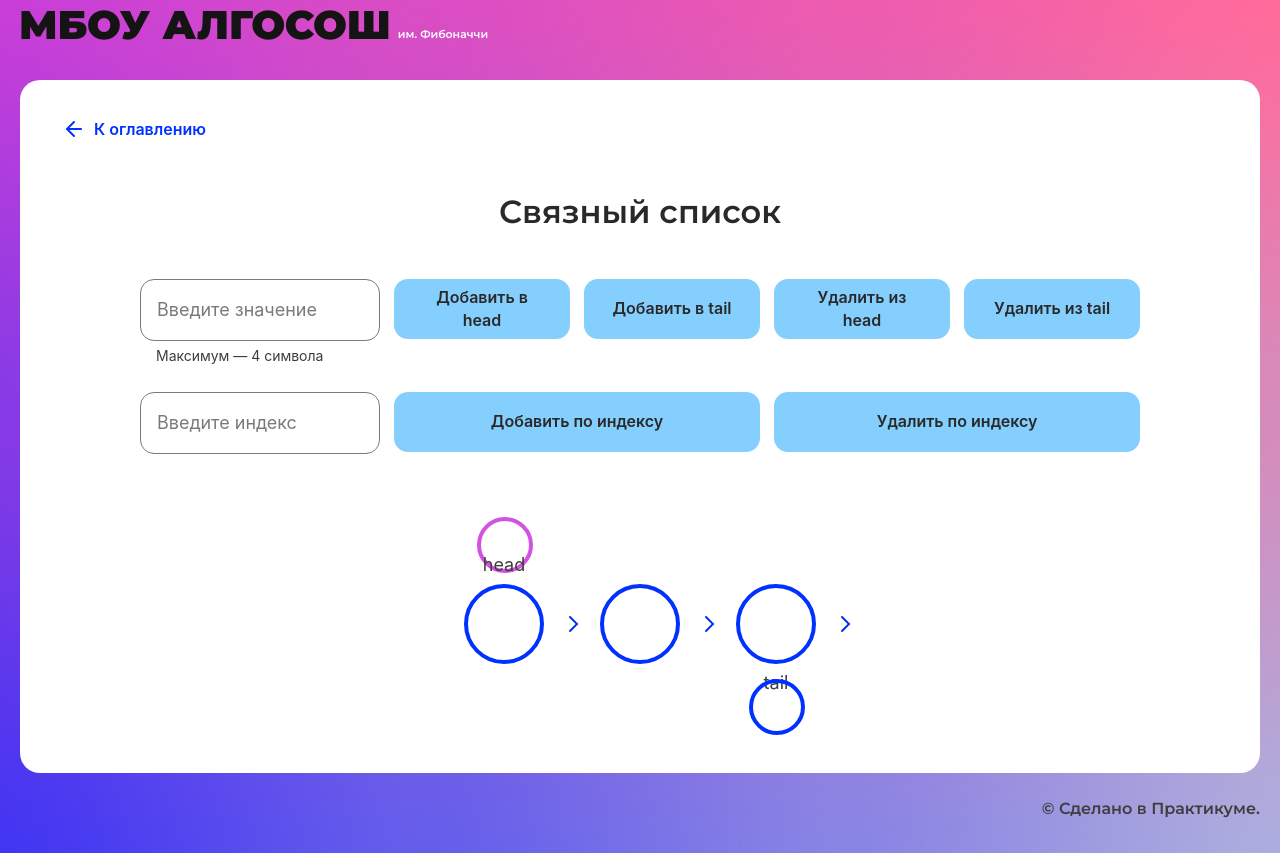
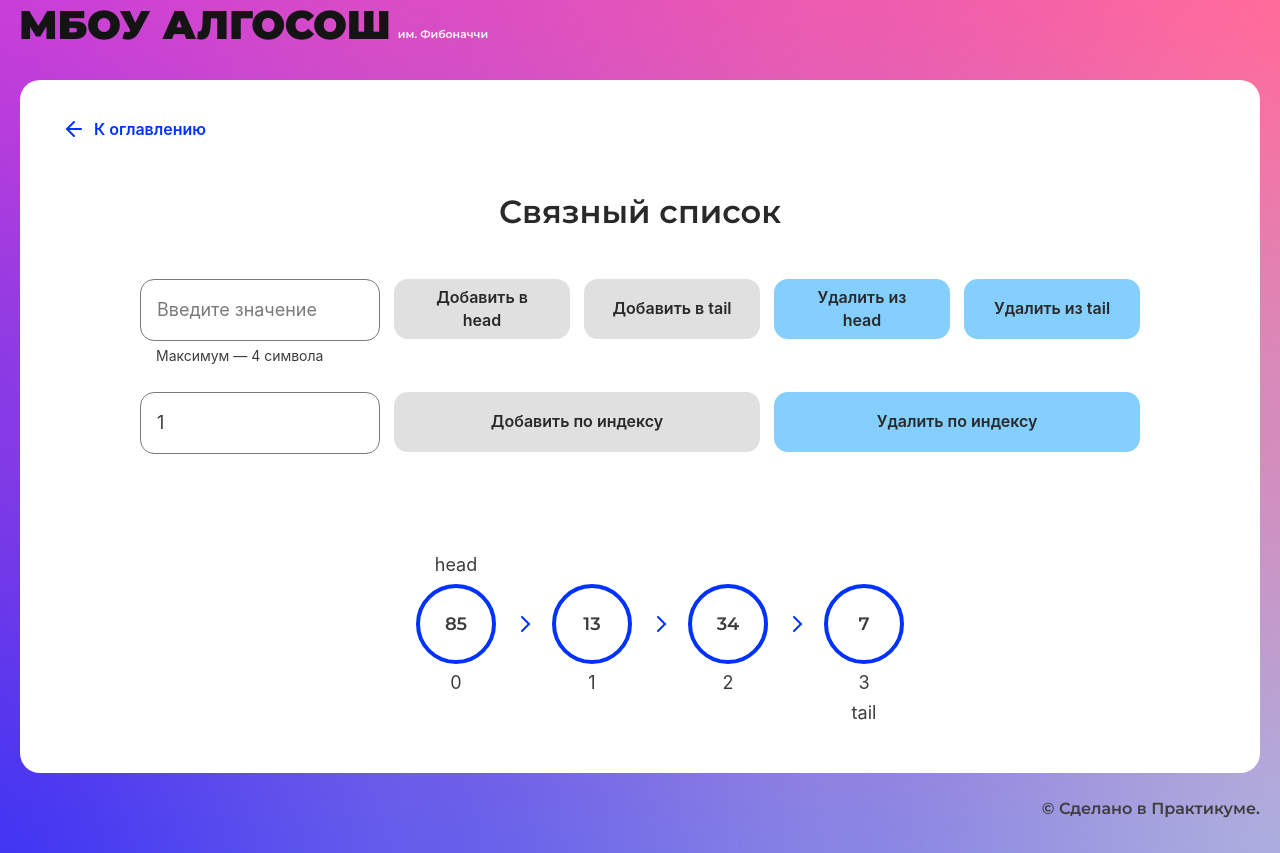
Before and after one commit to Feelcover/algososh, a React (Create React App) app: page /list in a window 1280 px wide. Built offline with nearby package versions, Linux system fonts and the light colour scheme.

Commit message:
готовый list-page

```diff
--- a/src/components/list-page/list-page.module.css
+++ b/src/components/list-page/list-page.module.css
@@ -33,15 +33,19 @@
   width: 240px;
 }
 
-.upElement {
+.smallElement {
   position: absolute;
+  z-index: 9;
+  background-color: #FFFFFF;
+}
+
+.add {
   top: -67px;
   left: 13px;
 }
 
-.downElement {
-  position: absolute;
-  top: 95px;
+.delete {
+  top: 92px;
   left: 13px;
 }
 
--- a/src/components/list-page/list-page.tsx
+++ b/src/components/list-page/list-page.tsx
@@ -12,12 +12,14 @@ import List from "./listClass";
 
 const initialArray = ["85", "13", "34", "7"];
 const list = new List<string>(initialArray);
+const maxLength = 1;
+const maxIndex = 9;
 
 export const ListPage: React.FC = () => {
   const listArr: TList[] = initialArray.map((item) => ({
     value: item,
     state: ElementStates.Default,
-    Element: null,
+    element: null,
   }));
   const [arr, setArr] = useState<TList[]>(listArr);
   const [isLoading, setIsLoading] = useState({
@@ -31,20 +33,20 @@ export const ListPage: React.FC = () => {
   });
 
   const [inputValue, setInputValue] = useState<string>("");
-  const [inputIndex, setInputIndex] = useState<string>("");
+  const [inputIndex, setInputIndex] = useState<number>(1);
 
   const handleChangeInputValue = (evt: ChangeEvent<HTMLInputElement>) => {
     setInputValue(evt.target.value);
   };
   const handleChangeInputIndex = (evt: ChangeEvent<HTMLInputElement>) => {
-    setInputIndex(evt.target.value);
+    setInputIndex(Number(evt.target.value));
   };
 
   const onAddToHead = async () => {
     setIsLoading({ ...isLoading, addToHead: true, disabled: true });
     list.addToHead(inputValue);
     if (arr.length > 0) {
-      arr[0].Element = {
+      arr[0].element = {
         value: inputValue,
         state: ElementStates.Changing,
         position: "add",
@@ -52,7 +54,7 @@ export const ListPage: React.FC = () => {
     }
     setArr([...arr]);
     await delay(500);
-    arr[0].Element = null;
+    arr[0].element = null;
     arr.unshift({
       ...arr[0],
       value: inputValue,
@@ -72,7 +74,7 @@ export const ListPage: React.FC = () => {
     list.addToTail(inputValue);
     arr[arr.length - 1] = {
       ...arr[arr.length - 1],
-      Element: {
+      element: {
         value: inputValue,
         state: ElementStates.Changing,
         position: "add",
@@ -82,13 +84,13 @@ export const ListPage: React.FC = () => {
     await delay(500);
     arr[arr.length - 1] = {
       ...arr[arr.length - 1],
-      Element: null,
+      element: null,
     };
 
     arr.push({
       value: inputValue,
       state: ElementStates.Modified,
-      Element: null,
+      element: null,
     });
     setArr([...arr]);
     await delay(500);
@@ -97,90 +99,248 @@ export const ListPage: React.FC = () => {
     setIsLoading({ ...isLoading, addToTail: false, disabled: false });
   };
 
+  const onDeleteInHead = async () => {
+    setIsLoading({ ...isLoading, deleteInHead: true, disabled: true });
+    arr[0] = {
+      ...arr[0],
+      value: "",
+      element: {
+        value: arr[0].value,
+        state: ElementStates.Changing,
+        position: "delete",
+      },
+    };
+    list.deleteInHead();
+    setArr([...arr]);
+    await delay(500);
+    arr.shift();
+    setArr([...arr]);
+    setIsLoading({ ...isLoading, deleteInHead: false, disabled: false });
+  };
+
+  const onDeleteInTail = async () => {
+    setIsLoading({ ...isLoading, deleteInTail: true, disabled: true });
+    arr[arr.length - 1] = {
+      ...arr[arr.length - 1],
+      value: "",
+      element: {
+        value: arr[arr.length - 1].value,
+        state: ElementStates.Changing,
+        position: "delete",
+      },
+    };
+    list.deleteInTail();
+    setArr([...arr]);
+    await delay(500);
+    arr.pop();
+    setArr([...arr]);
+    setIsLoading({ ...isLoading, deleteInTail: false, disabled: false });
+  };
+
+  const onDeleteByIndex = async () => {
+    setIsLoading({ ...isLoading, deleteByIndex: true, disabled: true });
+    list.deleteByIndex(inputIndex);
+    for (let i = 0; i <= inputIndex; i++) {
+      arr[i] = {
+        ...arr[i],
+        state: ElementStates.Changing,
+      };
+      await delay(500);
+      setArr([...arr]);
+    }
+    arr[inputIndex] = {
+      ...arr[inputIndex],
+      value: "",
+      element: {
+        value: arr[inputIndex].value,
+        state: ElementStates.Changing,
+        position: "delete",
+      },
+    };
+    await delay(500);
+    setArr([...arr]);
+    arr.splice(inputIndex, 1);
+    arr[inputIndex - 1] = {
+      ...arr[inputIndex - 1],
+      value: arr[inputIndex - 1].value,
+      state: ElementStates.Modified,
+      element: null,
+    };
+    await delay(500);
+    setArr([...arr]);
+    arr.forEach((elem) => {
+      elem.state = ElementStates.Default;
+    });
+    await delay(500);
+    setArr([...arr]);
+    setInputIndex(1);
+    setIsLoading({ ...isLoading, deleteByIndex: false, disabled: false });
+  };
+
+  const OnAddByIndex = async () => {
+    setIsLoading({ ...isLoading, addByIndex: true, disabled: true });
+    list.addByIndex(inputValue, inputIndex);
+    for (let i = 0; i <= inputIndex; i++) {
+      arr[i] = {
+        ...arr[i],
+        state: ElementStates.Changing,
+        element: {
+          value: inputValue,
+          state: ElementStates.Changing,
+          position: "add",
+        },
+      };
+      await delay(500);
+      setArr([...arr]);
+      if (i > 0) {
+        arr[i - 1] = {
+          ...arr[i - 1],
+          element: null,
+        };
+      }
+      setArr([...arr]);
+    }
+    await delay(500);
+    arr[inputIndex] = {
+      ...arr[inputIndex],
+      state: ElementStates.Default,
+      element: null,
+    };
+    arr.splice(inputIndex, 0, {
+      value: inputValue,
+      state: ElementStates.Modified,
+      element: null,
+    });
+    setArr([...arr]);
+    arr[inputIndex].state = ElementStates.Default;
+    arr.forEach((el: TList) => {
+      el.state = ElementStates.Default;
+    });
+    await delay(500);
+    setArr([...arr]);
+    setInputValue("");
+    setInputIndex(1);
+    setIsLoading({ ...isLoading, addByIndex: false, disabled: false });
+  };
+
   return (
     <SolutionLayout title="Связный список">
       <div className={styles.container}>
-        <div className={styles.upForm}>
+        <form className={styles.upForm} onSubmit={(e) => e.preventDefault()}>
           <Input
+            onChange={handleChangeInputValue}
             extraClass={styles.input}
             placeholder="Введите значение"
-            onChange={handleChangeInputValue}
             value={inputValue}
             maxLength={4}
             isLimitText={true}
+            disabled={isLoading.disabled}
           />
           <Button
+            onClick={onAddToHead}
             text="Добавить в head"
             type="button"
-            // onClick={}
-            // disabled={}
-            // isLoader={}
+            disabled={
+              isLoading.disabled || !inputValue || arr.length >= maxIndex
+            }
+            isLoader={isLoading.addToHead}
           />
           <Button
+            onClick={onAddToTail}
             text="Добавить в tail"
             type="button"
-            // onClick={}
-            // disabled={}
-            // isLoader={}
+            disabled={
+              isLoading.disabled || !inputValue || arr.length >= maxIndex
+            }
+            isLoader={isLoading.addToTail}
           />
           <Button
+            onClick={onDeleteInHead}
             text="Удалить из head"
             type="button"
-            // onClick={}
-            // disabled={}
-            // isLoader={}
+            isLoader={isLoading.deleteInHead}
+            disabled={isLoading.disabled || arr.length <= 1}
           />
           <Button
+            onClick={onDeleteInTail}
             text="Удалить из tail"
             type="button"
-            // onClick={}
-            // disabled={}
-            // isLoader={}
+            disabled={isLoading.deleteInTail || arr.length <= 1}
+            isLoader={isLoading.disabled}
           />
-        </div>
-        <form className={styles.downForm}>
+        </form>
+
+        <form className={styles.downForm} onSubmit={(e) => e.preventDefault()}>
           <Input
+            onChange={handleChangeInputIndex}
+            placeholder="Введите индекс"
             min={0}
-            // max={}
+            max={maxIndex}
+            maxLength={maxLength}
             type="number"
-            placeholder="Введите индекс"
-            onChange={handleChangeInputIndex}
             value={inputIndex}
+            disabled={isLoading.disabled}
           />
           <Button
+            onClick={OnAddByIndex}
             text="Добавить по индексу"
             type="button"
-            // onClick={}
-            // isLoader={}
-            // disabled={}
+            isLoader={isLoading.addByIndex}
+            disabled={
+              isLoading.disabled ||
+              !inputIndex ||
+              !inputValue ||
+              inputIndex > arr.length - 1 ||
+              arr.length >= maxIndex
+            }
           />
           <Button
+            onClick={onDeleteByIndex}
             text="Удалить по индексу"
             type="button"
-            // onClick={}
-            // isLoader={}
-            // disabled={}
+            isLoader={isLoading.deleteByIndex}
+            disabled={
+              isLoading.disabled ||
+              arr.length === 0 ||
+              inputIndex > arr.length - 1 ||
+              inputIndex < 1
+            }
           />
         </form>
         <ul className={styles.elements}>
-          <li className={styles.element}>
-            <Circle
-              extraClass={styles.upElement}
-              isSmall={true}
-              state={ElementStates.Changing}
-            />
-            <Circle head={"head"} />
-            <ArrowIcon />
-          </li>
-          <li className={styles.element}>
-            <Circle />
-            <ArrowIcon />
-          </li>
-          <li className={styles.element}>
-            <Circle tail={"tail"} />
-            <ArrowIcon />
-            <Circle extraClass={styles.downElement} isSmall={true} />
-          </li>
+          {arr.map((item, index) => {
+            return (
+              <li className={styles.element} key={index}>
+                {item.element && (
+                  <Circle
+                    isSmall={true}
+                    extraClass={`${styles.smallElement} ${
+                      styles[`${item.element.position}`]
+                    }`}
+                    letter={item.element.value}
+                    state={item.element.state}
+                  />
+                )}
+                <Circle
+                  letter={item.value}
+                  index={index}
+                  head={index === 0 && !item.element ? "head" : ""}
+                  tail={index === arr.length - 1 && !item.element ? "tail" : ""}
+                  isSmall={false}
+                  state={item.state}
+                />
+                {index < arr.length - 1 && (
+                  <ArrowIcon
+                    fill={
+                      item.state !== ElementStates.Changing
+                        ? "#0032FF"
+                        : "#d252e1"
+                    }
+                  />
+                )}
+              </li>
+            );
+          })}
         </ul>
       </div>
     </SolutionLayout>
--- a/src/types/other-types.ts
+++ b/src/types/other-types.ts
@@ -19,11 +19,11 @@ export type TSortArr = {
 type TElement = {
 	value: string;
 	state: ElementStates;
-	position: 'add' | 'remove';
+	position: 'add' | 'delete';
 }
 
 export type TList = {
 	value: string,
 	state: ElementStates
-	Element: TElement | null;
+	element: TElement | null;
 }
```
